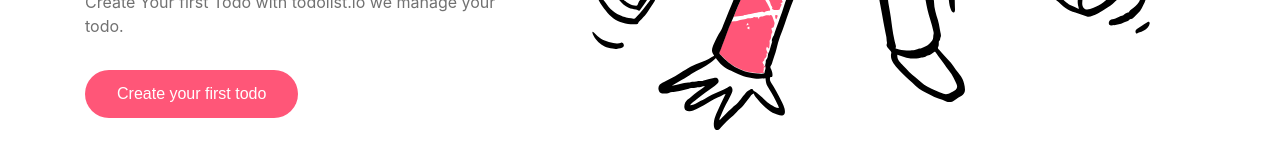
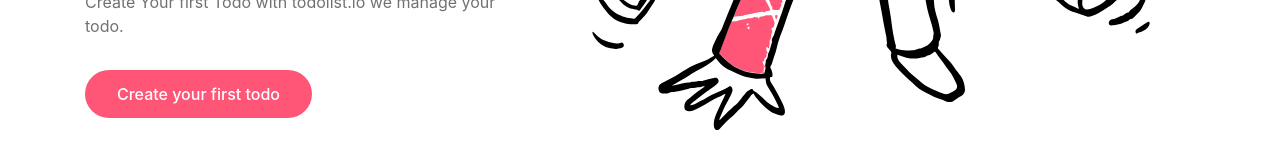
Before and after one commit to Adekunle27/Todolst, a React (Create React App) app in the folder client/: page / in a window 1280 px wide. Shown: the part 508-676 px from the top of the page. Built offline with nearby package versions, Linux system fonts and the light colour scheme; no server answers.

Commit message:
remove build

```diff
--- a/client/package.json
+++ b/client/package.json
@@ -60,5 +60,5 @@
       "last 1 safari version"
     ]
   },
-  "proxy":"http://localhost:5000/api"
+  "proxy":"https://server.codewonders.now.sh/api"
 }
--- a/client/src/pages/index.js
+++ b/client/src/pages/index.js
@@ -41,7 +41,7 @@ const IndexStyle = styled.div`
 		font-size: 16px;
 		font-weight: 400;
 	}
-	button {
+	a {
 		background: #ff5678;
 		border: none;
 		border-radius: 50px;
@@ -106,7 +106,9 @@ const Todos = ({ todo: { todos, loading }, getTodos }) => {
 							<p>
 								Create Your first Todo with todolist.io we manage your todo.
 							</p>
-							<button className="btn btn-danger">Create your first todo</button>
+							<a href="#createapp" className="btn btn-danger">
+								Create your first todo
+							</a>
 						</div>
 						<div className="col-md-7">
 							<Banner />
@@ -115,7 +117,7 @@ const Todos = ({ todo: { todos, loading }, getTodos }) => {
 				</div>
 			</IndexStyle>
 			<TodoStyle>
-				<div className="container">
+				<div className="container" id="createapp">
 					<h1 className="text-center">Create Your Next Todo</h1>
 					<p className="text-center new-todo">Added a new todo below</p>
 					<TodoForm />
```
Also changed, not shown: 1 other file (tests, documents, lock files or other folders).
